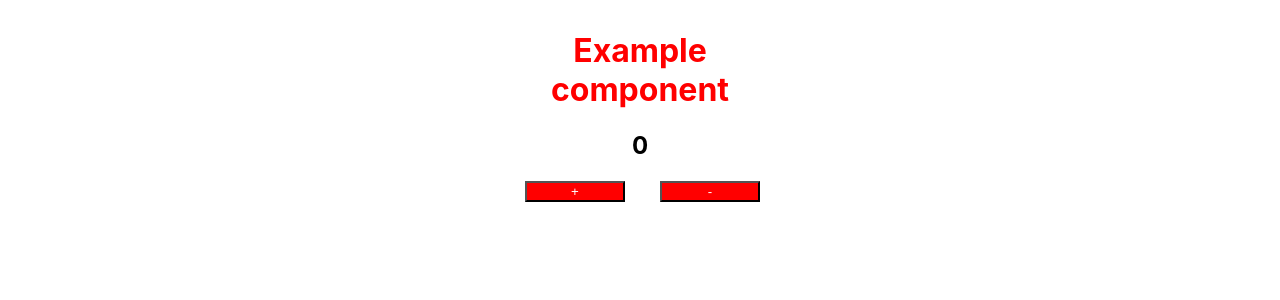
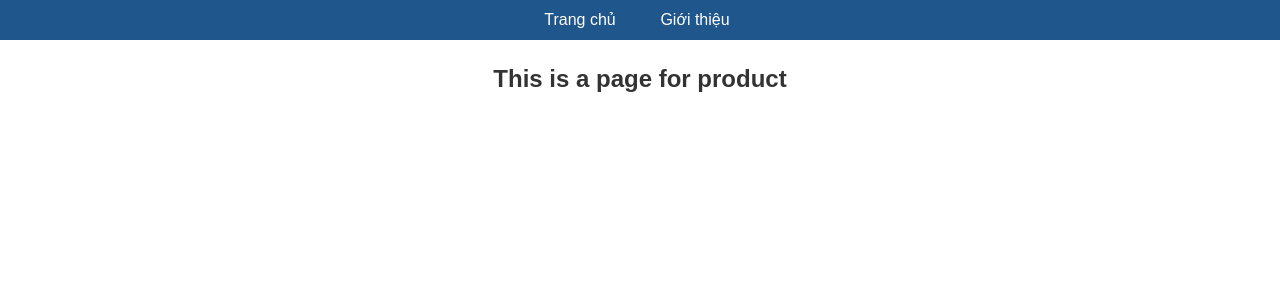
Before and after one commit to dontuty123/pokemon-vue, a React (Create React App) app in the folder 3.Js/react/duyttt/study/my-app-demo/: page /introduce in a window 1280 px wide. Shown: the top 300 px of the page. Built offline with nearby package versions, Linux system fonts and the light colour scheme.

Commit message:
demo router

```diff
--- a/3.Js/react/duyttt/study/my-app-demo/src/components/DisplayButton/index.tsx
+++ b/3.Js/react/duyttt/study/my-app-demo/src/components/DisplayButton/index.tsx
@@ -11,7 +11,7 @@ interface Props {
  */
 const DisplayButton = (Props: Props) => {
     return (
-        <div>
+        <div className="btn-display">
             <button onClick={() => Props.ClickHandler('in')}>+</button>
             <button onClick={() => Props.ClickHandler('de')}>-</button>
         </div>
--- a/3.Js/react/duyttt/study/my-app-demo/src/components/DisplayButton/style.scss
+++ b/3.Js/react/duyttt/study/my-app-demo/src/components/DisplayButton/style.scss
@@ -11,3 +11,6 @@
   margin-left: 35px;
   cursor: pointer;
 }
+.btn-display{
+  padding-top: 25px;
+}
--- a/3.Js/react/duyttt/study/my-app-demo/src/container/DemoParent/index.tsx
+++ b/3.Js/react/duyttt/study/my-app-demo/src/container/DemoParent/index.tsx
@@ -47,10 +47,12 @@ class DemoParent extends Component<Props, State> {
         const {count} = this.state;
         const {name} = this.props;
         return (
-            <div className="btn-submit">
+            <div>
                 <h1 className="title-txt">{name}</h1>
-                <DisplayText count={count}/>
-                <DisplayButton ClickHandler={val => this.changeValueCount(val)}/>
+                <div className="btn-submit">
+                    <DisplayText count={count}/>
+                    <DisplayButton ClickHandler={val => this.changeValueCount(val)}/>
+                </div>
             </div>
         )
     }
--- a/3.Js/react/duyttt/study/my-app-demo/src/container/DemoParent/style.scss
+++ b/3.Js/react/duyttt/study/my-app-demo/src/container/DemoParent/style.scss
@@ -1,6 +1,7 @@
 .title-txt {
   color: red;
   text-align: center;
+  margin-top: 25px;
 }
 .btn-submit {
   width: 300px;
--- /dev/null
+++ b/3.Js/react/duyttt/study/my-app-demo/src/container/Home/index.tsx
@@ -0,0 +1,32 @@
+import React, {Component} from "react";
+import "./style.scss"
+import {BrowserRouter as Router, Route, Link} from "react-router-dom";
+import DemoParent from "../DemoParent";
+
+interface Props {
+    id?: number,
+}
+
+interface State {
+    id: number,
+}
+
+const Introduce = () => {
+    return <h2 className="title">This is a page for product </h2>;
+}
+const Home = () => {
+    return (
+        <Router>
+            <div id="menu">
+                <ul>
+                    <li><Link to="/">Trang chủ</Link></li>
+                    <li><Link to="/introduce">Giới thiệu</Link></li>
+                </ul>
+                <Route path="/" exact component={DemoParent}/>
+                <Route path="/introduce" component={Introduce}/>
+            </div>
+        </Router>
+    );
+}
+
+export default Home;
--- /dev/null
+++ b/3.Js/react/duyttt/study/my-app-demo/src/container/Home/style.scss
@@ -0,0 +1,37 @@
+/*==Reset CSS==*/
+* {
+  margin: 0;
+  padding: 0;
+}
+body {
+  font-family: sans-serif;
+  color: #333;
+}
+
+/*==Style menu===*/
+#menu ul {
+  background: #1F568B;
+  list-style-type: none;
+  text-align: center;
+}
+#menu li {
+  color: #f1f1f1;
+  display: inline-block;
+  width: 120px;
+  height: 40px;
+  line-height: 40px;
+  margin-left: -5px;
+}
+#menu a {
+  text-decoration: none;
+  color: #fff;
+  display: block;
+}
+#menu a:hover {
+  background: #F1F1F1;
+  color: #333;
+}
+.title {
+  text-align: center;
+  margin-top: 25px;
+}
--- a/3.Js/react/duyttt/study/my-app-demo/src/index.tsx
+++ b/3.Js/react/duyttt/study/my-app-demo/src/index.tsx
@@ -3,10 +3,11 @@ import ReactDOM from 'react-dom';
 import './assets/styles/index.scss';
 import * as serviceWorker from './serviceWorker';
 import DemoParent from "./container/DemoParent";
+import Home from "./container/Home";
 
 ReactDOM.render(
     <React.StrictMode>
-        <DemoParent />
+        <Home />
     </React.StrictMode>,
     document.getElementById('root')
 );
```
Also changed, not shown: 3.Js/react/duyttt/study/my-app-demo/package.json (+11 -6 lines), 1 other file (tests, documents, lock files or other folders).
